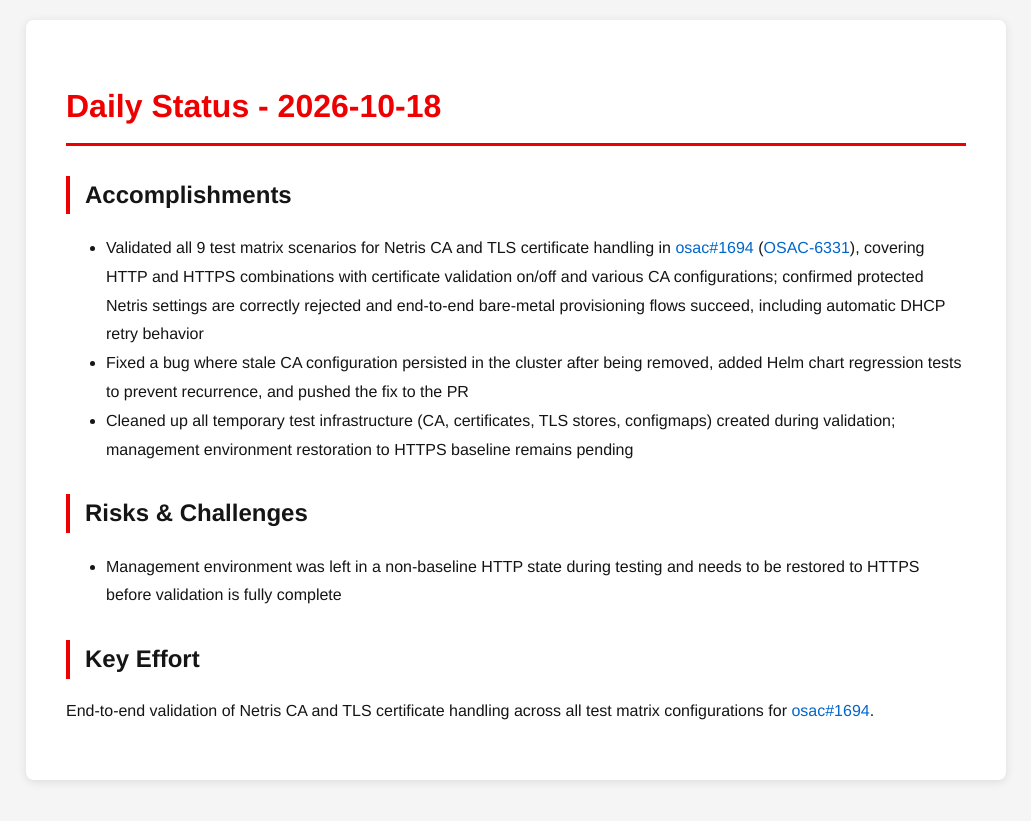
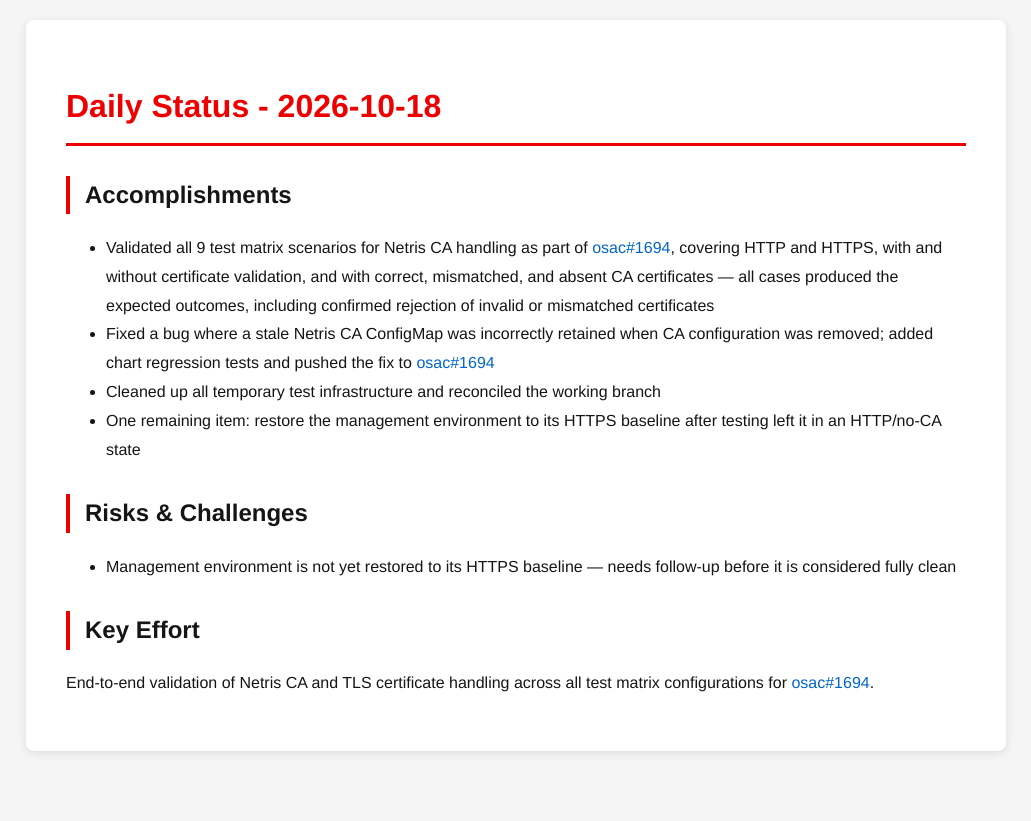
Before and after one commit to tzvatot/daily-status, a Jekyll site: the page built from 2026-10-18.md, in a window 1280 px wide. Shown: the top 821 px of the page, without its empty margins (124-1155 px from the left). Built offline with Jekyll 4.4.1, drawn with Linux system fonts in a browser that asks for light colours.

Commit message:
Daily status update - 2026-10-18

```diff
--- a/2026-10-18.md
+++ b/2026-10-18.md
@@ -7,12 +7,13 @@
 # Daily Status - 2026-10-18
 
 ## Accomplishments
-- Validated all 9 test matrix scenarios for Netris CA and TLS certificate handling in [osac#1694](https://github.com/osac-project/osac/pull/1694) ([OSAC-6331](https://redhat.atlassian.net/browse/OSAC-6331)), covering HTTP and HTTPS combinations with certificate validation on/off and various CA configurations; confirmed protected Netris settings are correctly rejected and end-to-end bare-metal provisioning flows succeed, including automatic DHCP retry behavior
-- Fixed a bug where stale CA configuration persisted in the cluster after being removed, added Helm chart regression tests to prevent recurrence, and pushed the fix to the PR
-- Cleaned up all temporary test infrastructure (CA, certificates, TLS stores, configmaps) created during validation; management environment restoration to HTTPS baseline remains pending
+- Validated all 9 test matrix scenarios for Netris CA handling as part of [osac#1694](https://github.com/osac-project/osac/pull/1694), covering HTTP and HTTPS, with and without certificate validation, and with correct, mismatched, and absent CA certificates — all cases produced the expected outcomes, including confirmed rejection of invalid or mismatched certificates
+- Fixed a bug where a stale Netris CA ConfigMap was incorrectly retained when CA configuration was removed; added chart regression tests and pushed the fix to [osac#1694](https://github.com/osac-project/osac/pull/1694)
+- Cleaned up all temporary test infrastructure and reconciled the working branch
+- One remaining item: restore the management environment to its HTTPS baseline after testing left it in an HTTP/no-CA state
 
 ## Risks & Challenges
-- Management environment was left in a non-baseline HTTP state during testing and needs to be restored to HTTPS before validation is fully complete
+- Management environment is not yet restored to its HTTPS baseline — needs follow-up before it is considered fully clean
 
 ## Key Effort
 End-to-end validation of Netris CA and TLS certificate handling across all test matrix configurations for [osac#1694](https://github.com/osac-project/osac/pull/1694).
```
